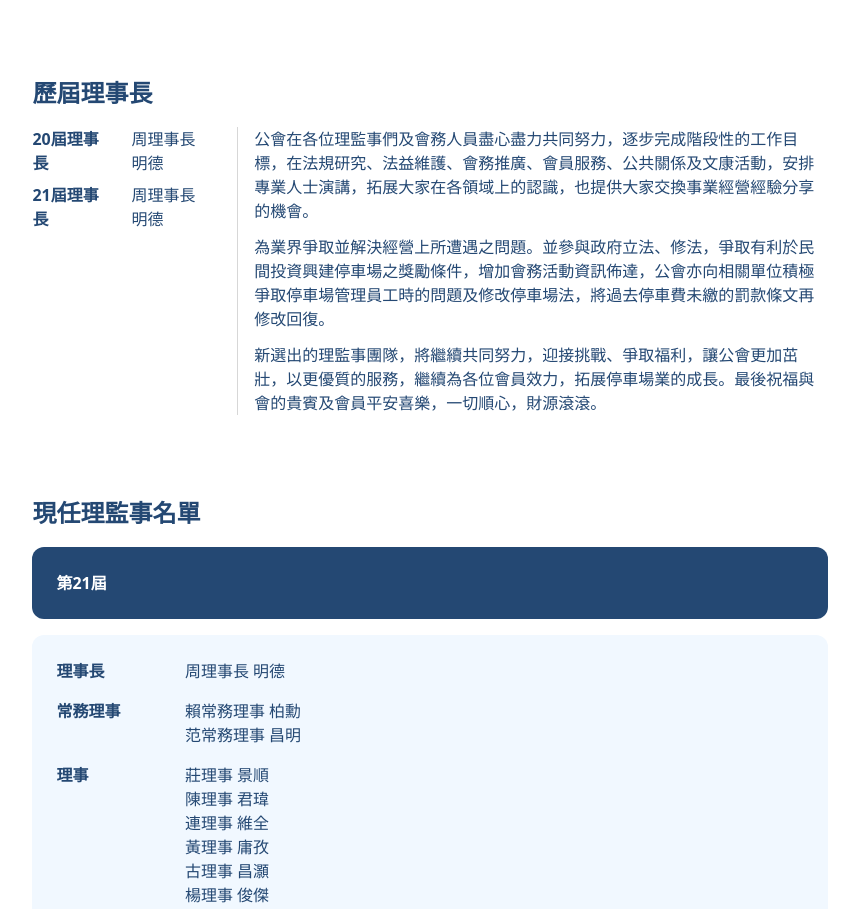
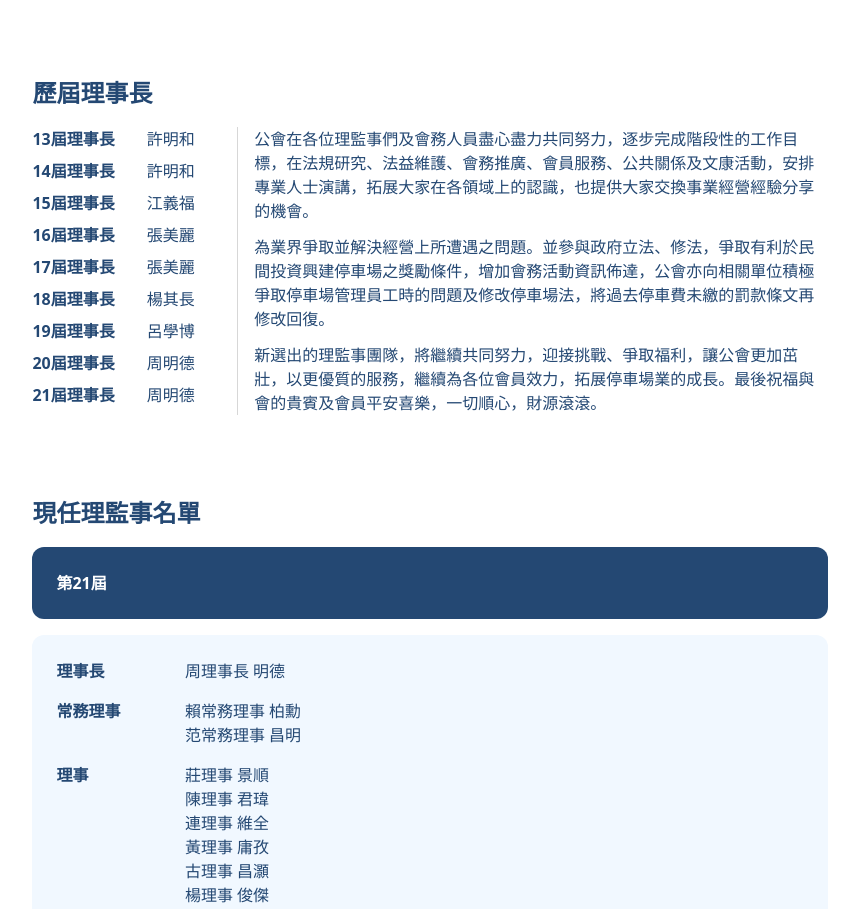
Before and after one commit to mitwitCTC/taipeiparking, a Vue app: page /about in a window 1280 px wide. Shown: the part 2420-3329 px from the top of the page, without its empty margins (210-1069 px from the left). Built offline with nearby package versions, Linux system fonts and the light colour scheme.

Commit message:
feat: Update previous_chairman_list

```diff
--- a/src/views/IntroView.vue
+++ b/src/views/IntroView.vue
@@ -50,17 +50,11 @@
           <p class="text-navy03 fs-md-xl3 fs-xl2 fw-bold mb-4">歷屆理事長</p>
           <div class="row">
             <div class="col-md-12 col-lg-3 mb-4 mb-lg-0">
-              <ul class="pre-chairman list-unstyled">
+              <ul class="pre-chairman list-unstyled" v-for="item in previous_chairman_list" :key="item.term">
                 <li>
                   <p class="d-flex gap-3 gap-md-8 text-navy03 fs-md mb-2">
-                    <span class="fw-bold">20屆理事長</span>
-                    <span>周理事長 明德</span>
-                  </p>
-                </li>
-                <li>
-                  <p class="d-flex gap-3 gap-md-8 text-navy03 fs-md mb-2">
-                    <span class="fw-bold">21屆理事長</span>
-                    <span>周理事長 明德</span>
+                    <span class="fw-bold">{{item.term}}屆理事長</span>
+                    <span>{{ item.chairman}}</span>
                   </p>
                 </li>
               </ul>
@@ -258,7 +252,8 @@ export default {
   data() {
     return {
       windowWidth: window.innerWidth,
-      current_boards_list: []
+      previous_chairman_list: [],
+      current_boards_list: [],
     };
   },
   components: {
@@ -281,64 +276,66 @@ export default {
   },
   mounted() {
     this.fetchCurrentBoardsList();
+    this.getPrevious_chairman_list();
   },
   methods: {
     updateWindowWidth() {
       this.windowWidth = window.innerWidth;
     },
+    getPrevious_chairman_list() {
+      this.previous_chairman_list = [
+        { term: 13, chairman: "許明和" },
+        { term: 14, chairman: "許明和" },
+        { term: 15, chairman: "江義福" },
+        { term: 16, chairman: "張美麗" },
+        { term: 17, chairman: "張美麗" },
+        { term: 18, chairman: "楊其長" },
+        { term: 19, chairman: "呂學博" },
+        { term: 20, chairman: "周明德" },
+        { term: 21, chairman: "周明德" },
+      ];
+    },
     fetchCurrentBoardsList() {
       this.current_boards_list = [
         {
-          title: '理事長',
-          name: ['周理事長 明德']
+          title: "理事長",
+          name: ["周理事長 明德"],
         },
         {
-          title: '常務理事',
-          name: [
-            '賴常務理事 柏勳',
-            '范常務理事 昌明'
-          ]
+          title: "常務理事",
+          name: ["賴常務理事 柏勳", "范常務理事 昌明"],
         },
         {
-          title: '理事',
+          title: "理事",
           name: [
-            '莊理事 景順',
-            '陳理事 君瑋',
-            '連理事 維全',
-            '黃理事 庸孜',
-            '古理事 昌灝',
-            '楊理事 俊傑',
-            '蔡理事 漢威',
-            '王理事 宥勻',
-          ]
+            "莊理事 景順",
+            "陳理事 君瑋",
+            "連理事 維全",
+            "黃理事 庸孜",
+            "古理事 昌灝",
+            "楊理事 俊傑",
+            "蔡理事 漢威",
+            "王理事 宥勻",
+          ],
         },
         {
-          title: '常務監事',
-          name: [
-            '謝常務監事 永松'
-          ]
+          title: "常務監事",
+          name: ["謝常務監事 永松"],
         },
         {
-          title: '監事',
-          name: [
-            '呂監事 秉儒',
-            '吳監事 思寬'
-          ]
+          title: "監事",
+          name: ["呂監事 秉儒", "吳監事 思寬"],
         },
         {
-          title: '總幹事',
-          name: [
-            '張總幹事 武龍'
-          ]
+          title: "總幹事",
+          name: ["張總幹事 武龍"],
         },
         {
-          title: '幹事',
-          name: [
-            '楊幹事 為榮'
-          ]
-        }
-      ]
-    }
+          title: "幹事",
+          name: ["楊幹事 為榮"],
+        },
+      ];
+    },
   },
 };
 </script>
```
